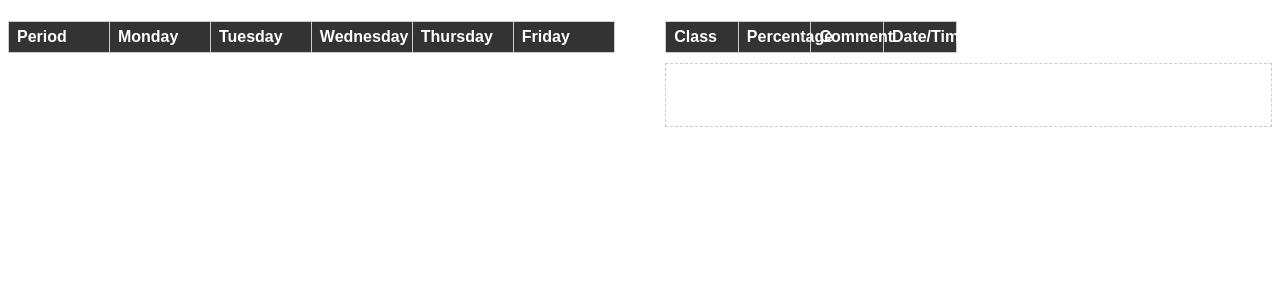
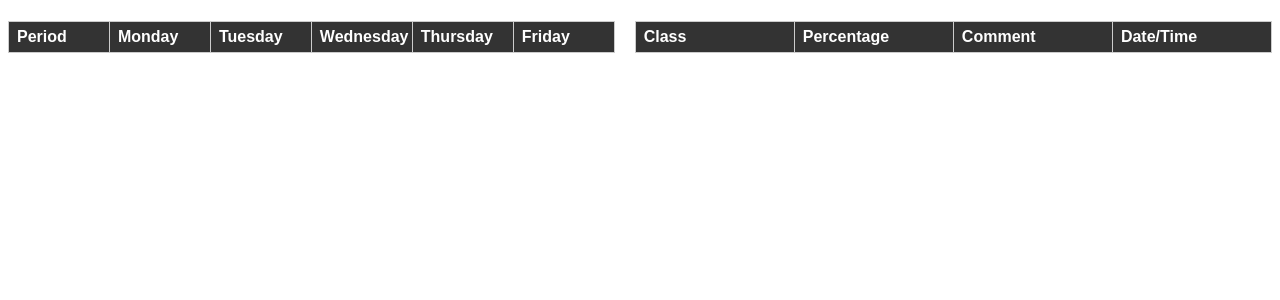
Before and after one commit to agsty44/4sys, a PHP site: page /students/student_home_page.html in a window 1280 px wide. Shown: the top 300 px of the page. Run offline with PHP 8.4, Linux system fonts and the light colour scheme; lists and menus that the app fills with data are empty.

Commit message:
FIX: both columns now take up equal space horizontally

```diff
--- a/students/student_home_page.css
+++ b/students/student_home_page.css
@@ -5,11 +5,34 @@
     align-items: flex-start; /* align tops */
 }
 
-#timetable, #grades {
-    width: 48%; /* fit nicely side by side */
+#timetable {
+    width: 48%; /* keep timetable fixed */
     border-collapse: collapse;
     font-family: sans-serif;
     table-layout: fixed;
+}
+
+#right-column {
+    display: flex;
+    flex-direction: column; /* stack table and next lesson */
+    flex: 1; /* take all remaining width */
+    align-items: center; /* center child elements horizontally */
+}
+
+#grades {
+    width: 100%; /* take full width of right column */
+    border-collapse: collapse;
+    font-family: sans-serif;
+    table-layout: fixed;
+}
+
+#next-lesson {
+    margin-top: 10px;
+    padding: 6px;
+    min-height: 50px; /* reserve space */
+    border: none; /* remove border */
+    text-align: center; /* center text inside the element */
+    width: 100%; /* match width of grades table */
 }
 
 /* Common table cell styling */
@@ -31,15 +54,3 @@
     background: #333;
     color: #fff;
 }
-
-#right-column {
-    display: flex;
-    flex-direction: column; /* stack table and next lesson */
-    width: 48%;
-}
-#next-lesson {
-    margin-top: 10px;
-    border: 1px dashed #ccc;
-    padding: 6px;
-    min-height: 50px; /* reserve space */
-}
```
